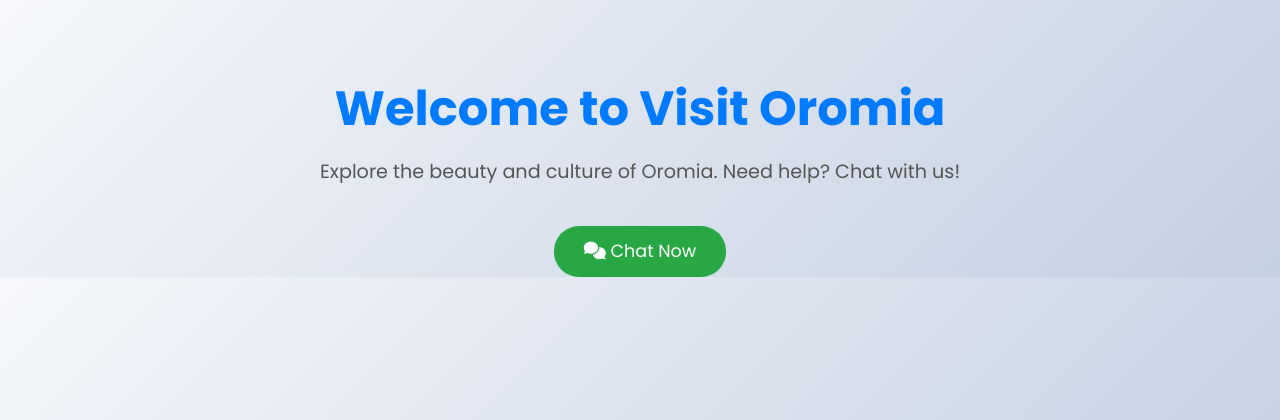
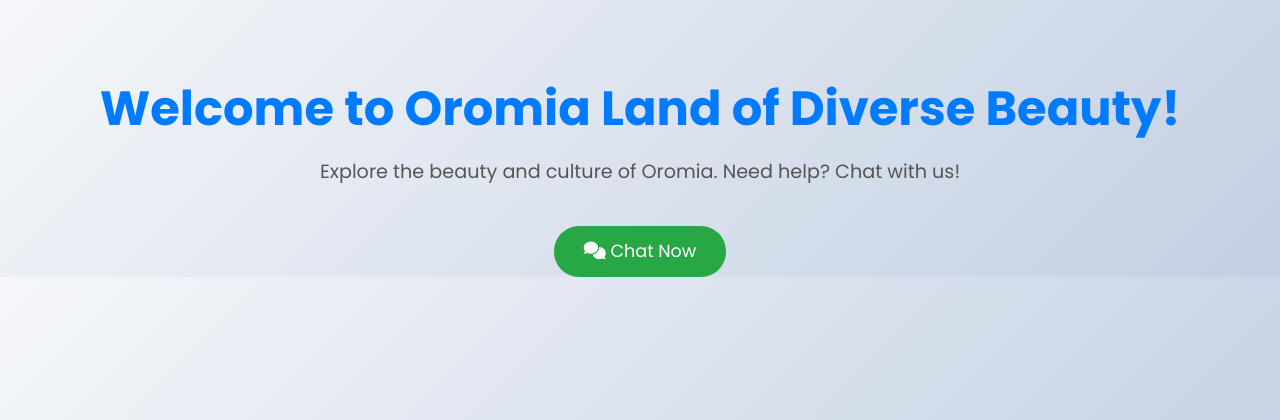
Before and after one commit to NohiTesfaye/Visit-OROMIA-HACKATON, a PHP site: page /travel3/chat.php in a window 1280 px wide. Shown: the top 420 px of the page. Run offline with PHP 8.4, Linux system fonts and the light colour scheme; some libraries are stand-ins or nearby versions.

Commit message:
Update chat.php

```diff
--- a/chat.php
+++ b/chat.php
@@ -70,7 +70,7 @@
 </head>
 <body>
     <div class="container">
-        <h1>Welcome to Visit Oromia</h1>
+        <h1>Welcome to Oromia Land of Diverse Beauty!</h1>
         <p>Explore the beauty and culture of Oromia. Need help? Chat with us!</p>
         <button class="btn btn-chat" onclick="Tawk_API.toggle()">
             <i class="fas fa-comments"></i> Chat Now
```
